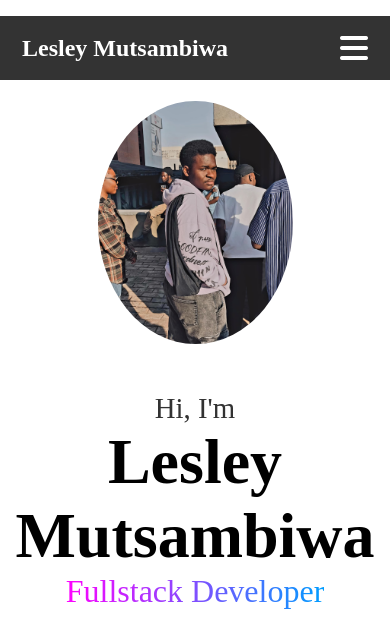
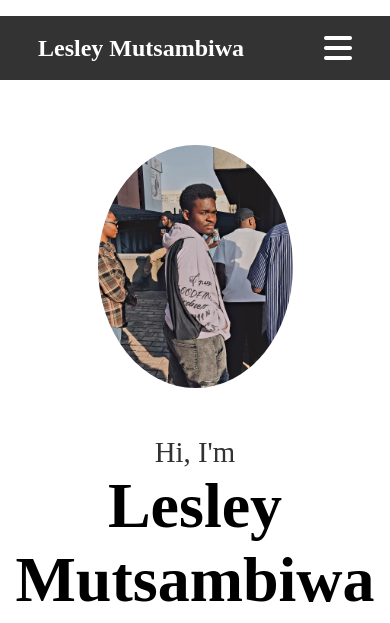
Before and after one commit to Le-e-lab/Portfoilo-, a plain HTML site: page index.html in a window 390 px wide. Shown: the top 623 px of the page. Drawn offline with Linux system fonts and the light colour scheme.

Commit message:
Responsive fix

```diff
--- a/style/styles.css
+++ b/style/styles.css
@@ -438,7 +438,7 @@ footer ul li a{
 
     header{
         padding: 1rem 5rem;
-        gap:7rem;
+        gap: 5rem;
     }
 
     header .logo{
@@ -447,6 +447,7 @@ footer ul li a{
 
     .about-container img{
         width: 50vw;
+        margin-top: 5.5rem;
     }
     .input-box input{
         padding: 0.5rem 3rem;
```
